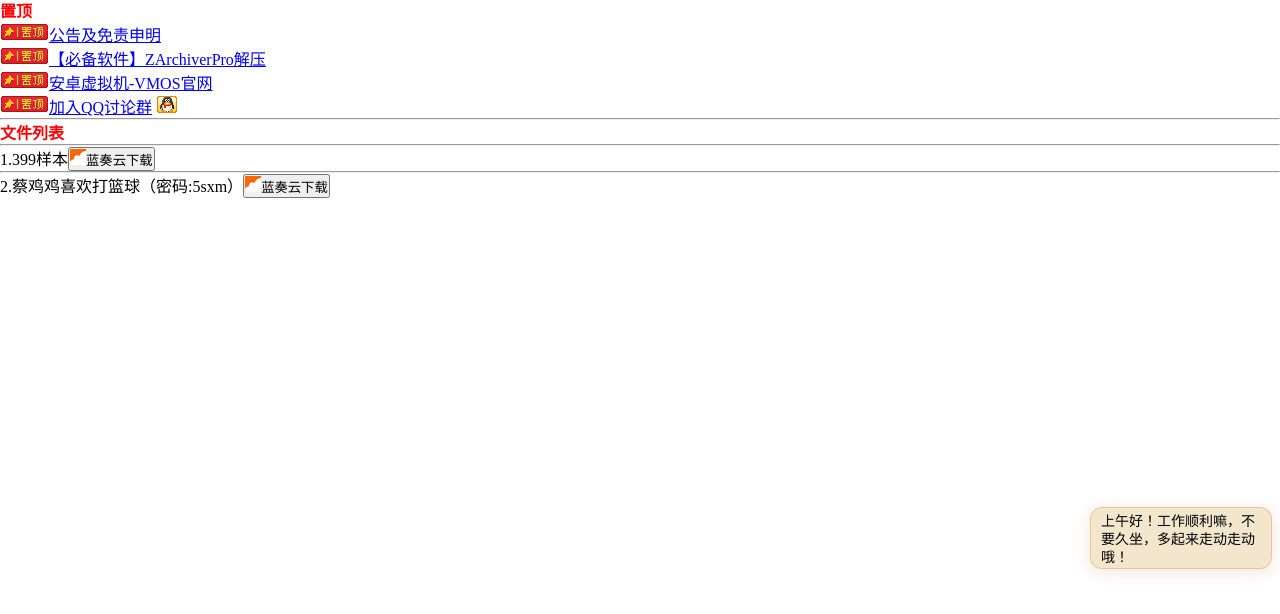
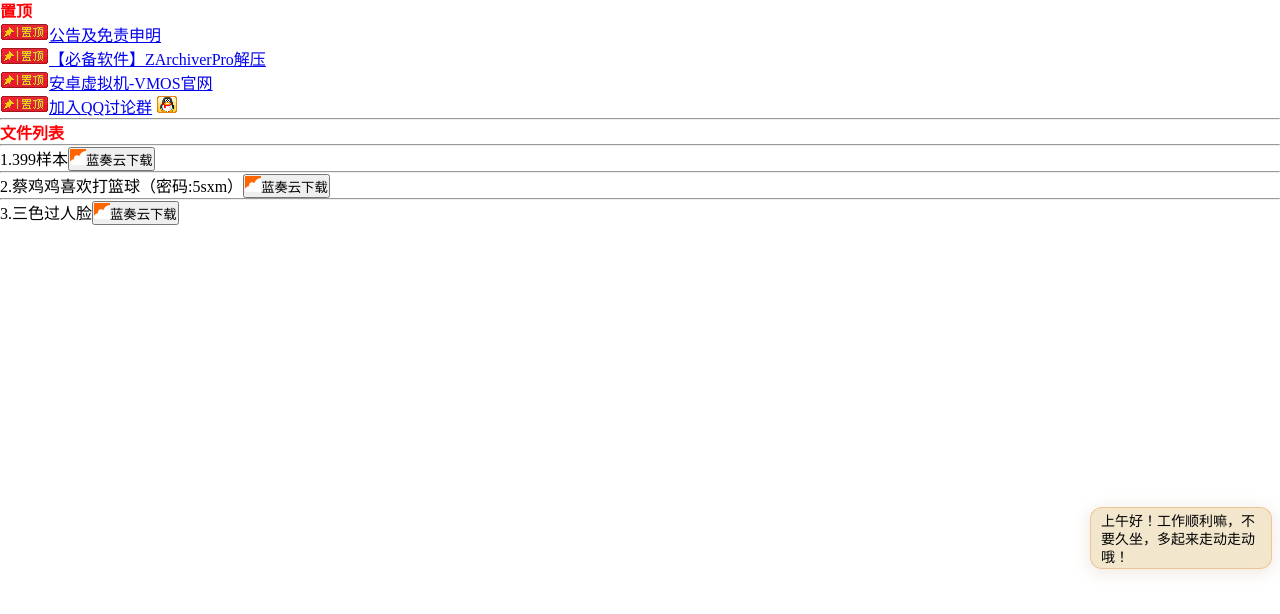
Before and after one commit to QOrange233/QOrange233.github.io, a plain HTML site: page index.html in a window 1280 px wide. Shown: the part 90-704 px from the top of the page. Drawn offline with Linux system fonts and the light colour scheme; no server answers.

Commit message:
Update index.html

```diff
--- a/index.html
+++ b/index.html
@@ -31,6 +31,8 @@
 	<p style="text-align: left">1.399样本<a href="https://syke.lanzouq.com/iMv7Zykcerc"><button><img src="img/lanzou.ico">蓝奏云下载</button></a></p>
 	<hr>
 	<p style="text-align: left">2.蔡鸡鸡喜欢打篮球（密码:5sxm）<a href="https://syke.lanzouq.com/iFevqyk9w8d"><button><img src="img/lanzou.ico">蓝奏云下载</button></a></p>
+	<hr>
+	<p style="text-align: left">3.三色过人脸<a href="https://syke.lanzouq.com/iSMvmyk9w7c"><button><img src="img/lanzou.ico">蓝奏云下载</button></a></p>
 <blockquote>
 	<script src="js/kbn.js" defer></script>
 </body>
```
